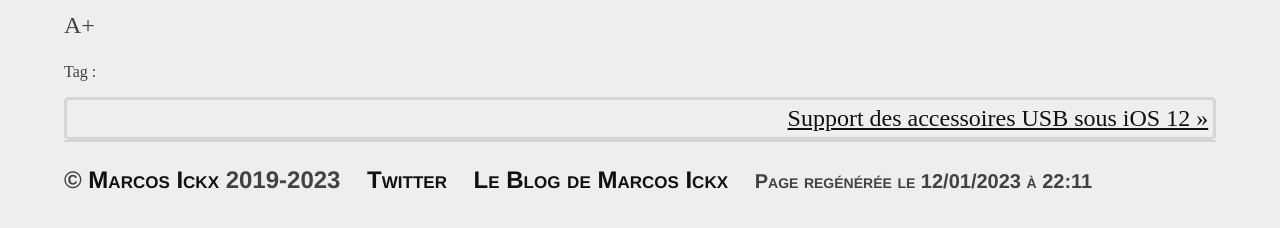
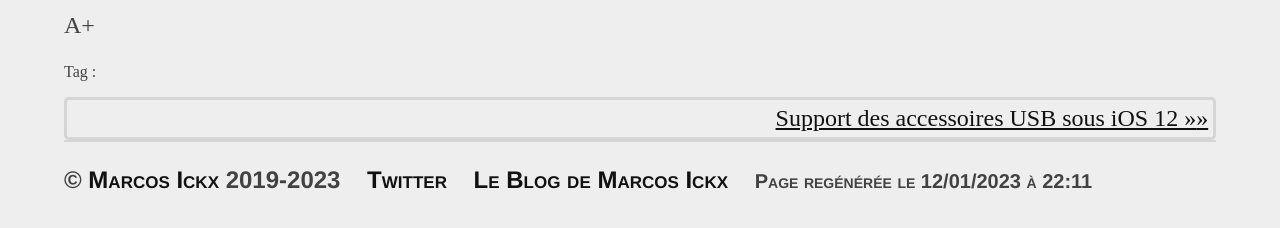
Before and after one commit to MarcosIckx/PreviewMarcosxNet, a Jekyll site: the page built from _posts/2019/2019-06-26-le-blog-de-marcos-ickx-vie-2.md, in a window 1280 px wide. Shown: the part 497-725 px from the top of the page. Built offline with Jekyll 4.4.1, drawn with Linux system fonts in a browser that asks for light colours.

Commit message:
Update previous-next.html

```diff
--- a/_includes/previous-next.html
+++ b/_includes/previous-next.html
@@ -1,10 +1,10 @@
 {%- if page.previous.url or page.next.url -%}
 <div class="Precedent-Suivant">
   <div class="Precedent">
-    {%- if page.previous.url -%}<a href="{{page.previous.url}}">&laquo; {{page.previous.title}}</a>{%- endif -%}
+    {%- if page.previous.url -%}<a href="{{page.previous.url}}"><span class="left">&laquo;</span> {{page.previous.title}}</a>{%- endif -%}
   </div>
   <div class="Suivant">
-    {%- if page.next.url -%}<a href="{{page.next.url}}">{{page.next.title}} &raquo;</a>{%- endif -%}
+    {%- if page.next.url -%}<a href="{{page.next.url}}">{{page.next.title}} &raquo;<span class="right">&raquo;</span></a>{%- endif -%}
   </div>
 </div>
 {%- endif -%}
```
